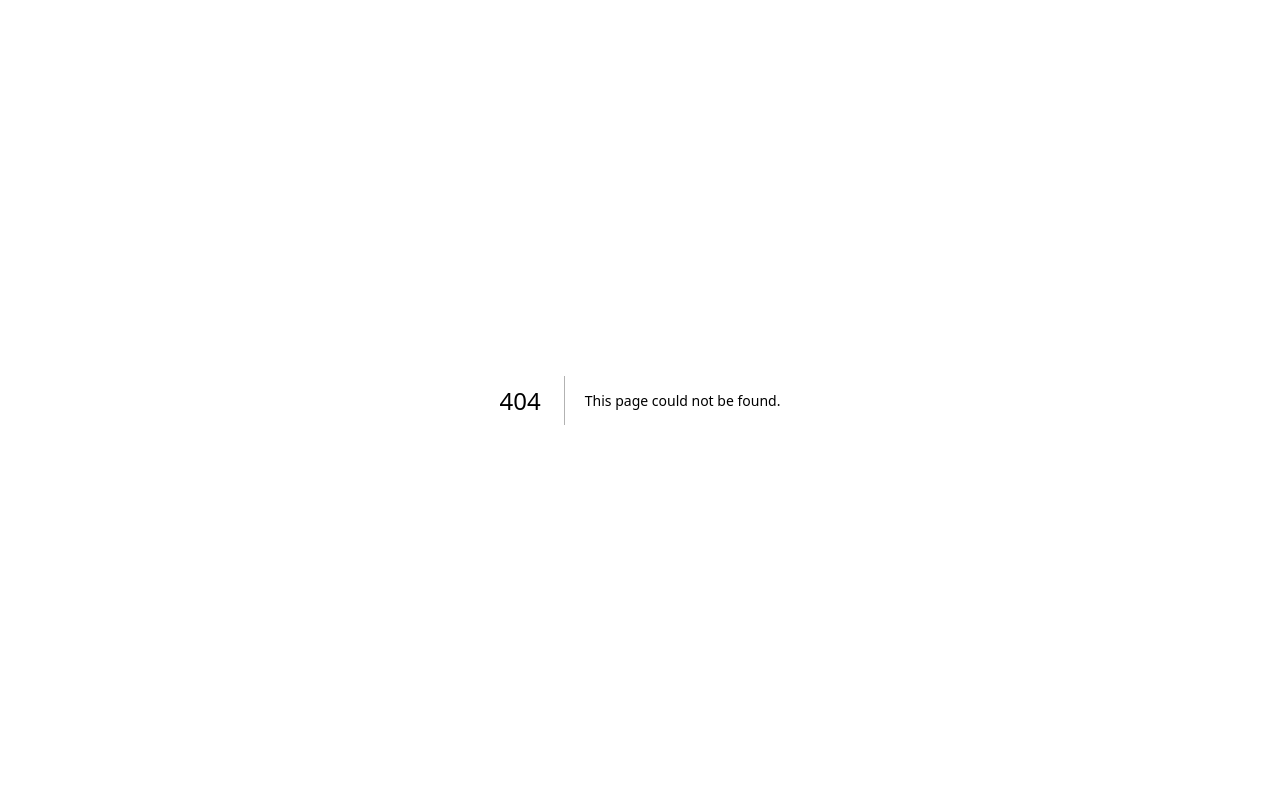
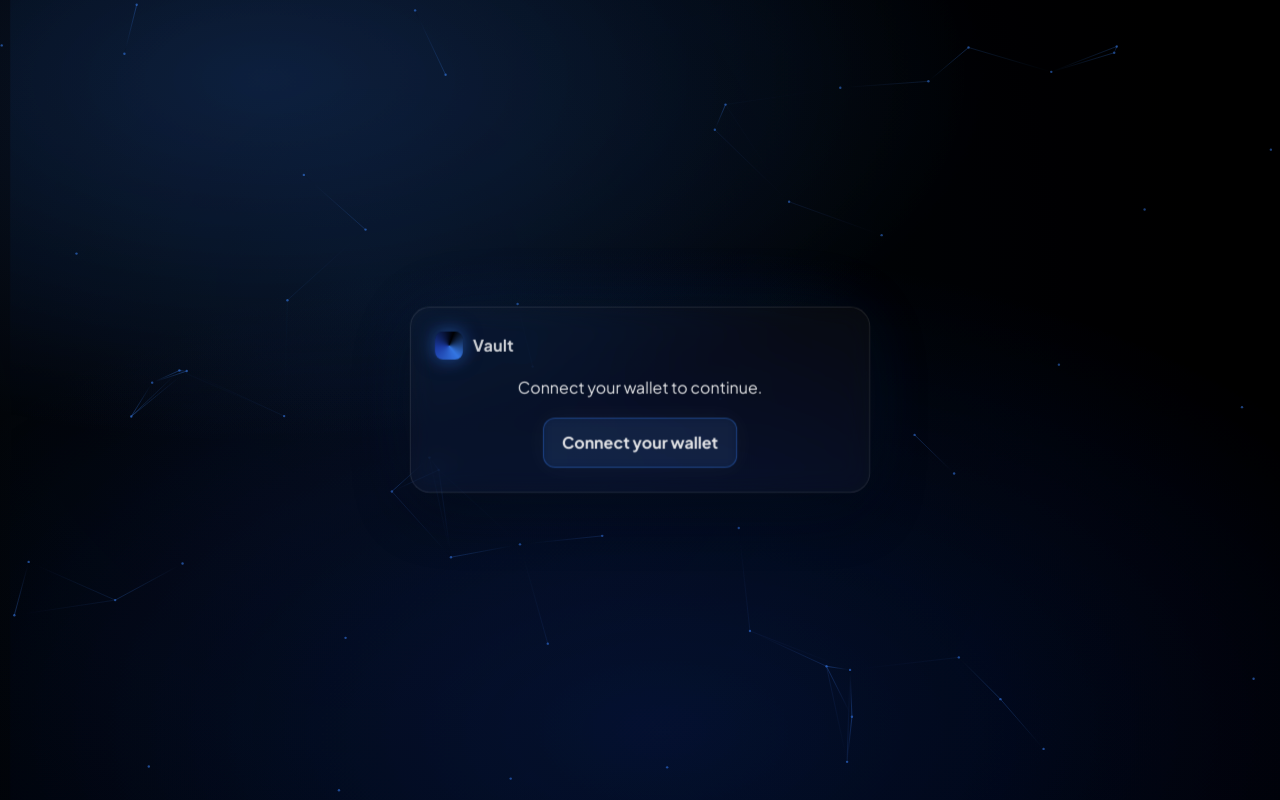
Before and after one commit to Abdullahiolajide/Vaults, a Next.js app in the folder frontend/: page /app in a window 1280 px wide. Before the commit this address had no page. Built offline with nearby package versions, Linux system fonts and the light colour scheme.

Commit message:
Wallet connect page

```diff
--- /dev/null
+++ b/frontend/src/app/app/layout.js
@@ -0,0 +1,7 @@
+export const metadata = {
+  title: 'Walletconnect'
+}
+
+export default function AppLayout({ children }) {
+  return children
+}
--- /dev/null
+++ b/frontend/src/app/app/page.jsx
@@ -0,0 +1,225 @@
+"use client"
+import Image from 'next/image'
+import { useEffect, useRef } from 'react'
+
+const CARD = { maxWidth: 460, borderRadius: 20 }
+
+// Animated backdrop (same feel as homepage)
+function AnimatedBackdrop() {
+  const ref = useRef(null)
+  useEffect(() => {
+    const canvas = ref.current
+    if (!canvas) return
+    const ctx = canvas.getContext('2d')
+    let raf = 0
+    let w = 0, h = 0
+    const dpr = Math.min(2, window.devicePixelRatio || 1)
+    let mx = 0.5, my = 0.5
+
+    const resize = () => {
+      w = canvas.clientWidth
+      h = canvas.clientHeight
+      canvas.width = Math.floor(w * dpr)
+      canvas.height = Math.floor(h * dpr)
+      ctx.setTransform(dpr, 0, 0, dpr, 0, 0)
+    }
+    resize()
+    const onResize = () => { ctx.setTransform(1,0,0,1,0,0); resize() }
+    window.addEventListener('resize', onResize)
+
+    const COUNT = 60
+    const SPEED = 0.45
+    const LINK = 120
+    const points = Array.from({ length: COUNT }, () => ({
+      x: Math.random() * w,
+      y: Math.random() * h,
+      vx: (Math.random() - 0.5) * SPEED,
+      vy: (Math.random() - 0.5) * SPEED,
+    }))
+
+    function lerp(a, b, t) { return a + (b - a) * t }
+
+    const onMouse = (e) => {
+      const rect = canvas.getBoundingClientRect()
+      mx = (e.clientX - rect.left) / rect.width
+      my = (e.clientY - rect.top) / rect.height
+    }
+    window.addEventListener('pointermove', onMouse)
+
+    const step = () => {
+      ctx.clearRect(0, 0, w, h)
+      const cx = lerp(w * 0.2, w * 0.8, mx * 0.3)
+      const cy = lerp(h * 0.3, h * 0.7, my * 0.3)
+      const g = ctx.createRadialGradient(cx, cy, 0, cx, cy, Math.max(w,h)*0.9)
+      g.addColorStop(0, 'rgba(59,130,246,0.10)')
+      g.addColorStop(1, 'rgba(0,0,0,0)')
+      ctx.fillStyle = g
+      ctx.fillRect(0,0,w,h)
+
+      for (const p of points) {
+        p.x += p.vx; p.y += p.vy
+        if (p.x < 0 || p.x > w) p.vx *= -1
+        if (p.y < 0 || p.y > h) p.vy *= -1
+      }
+
+      const max2 = LINK * LINK
+      for (let i = 0; i < points.length; i++) {
+        for (let j = i + 1; j < points.length; j++) {
+          const a = points[i], b = points[j]
+          const dx = a.x - b.x, dy = a.y - b.y
+          const d2 = dx*dx + dy*dy
+          if (d2 < max2) {
+            const t = 1 - d2 / max2
+            const grad = ctx.createLinearGradient(a.x, a.y, b.x, b.y)
+            grad.addColorStop(0, `rgba(59,130,246,${t*0.45})`)
+            grad.addColorStop(1, `rgba(0,0,0,${t*0.45})`)
+            ctx.strokeStyle = grad
+            ctx.lineWidth = 1
+            ctx.beginPath(); ctx.moveTo(a.x, a.y); ctx.lineTo(b.x, b.y); ctx.stroke()
+          }
+        }
+      }
+
+      ctx.fillStyle = 'rgba(59,130,246,0.65)'
+      for (const p of points) { ctx.beginPath(); ctx.arc(p.x, p.y, 1.2, 0, Math.PI*2); ctx.fill() }
+
+      raf = requestAnimationFrame(step)
+    }
+    const prefersReduced = window.matchMedia('(prefers-reduced-motion: reduce)').matches
+    if (!prefersReduced) step()
+    return () => { cancelAnimationFrame(raf); window.removeEventListener('resize', onResize); window.removeEventListener('pointermove', onMouse) }
+  }, [])
+  return <canvas ref={ref} aria-hidden="true" style={{ position: 'absolute', inset: 0, width: '100%', height: '100%', opacity: 0.85 }} />
+}
+
+function Logo() {
+  return (
+    <div style={{ display: 'flex', alignItems: 'center', gap: 10 }}>
+      <div
+        style={{
+          width: 28,
+          height: 28,
+          borderRadius: 8,
+          background:
+            'conic-gradient(from 140deg at 50% 50%, #3b82f6, #1e40af, #000000, #3b82f6)',
+          boxShadow: '0 0 18px rgba(59,130,246,0.6)'
+        }}
+      />
+      <span style={{ fontWeight: 700, letterSpacing: 0.2, opacity: 0.9 }}>Vault</span>
+    </div>
+  )
+}
+
+export default function AppPage() {
+  return (
+    <>
+    <main
+      style={{
+        minHeight: '100svh',
+        display: 'grid',
+        placeItems: 'center',
+        background:
+          'radial-gradient(1200px 600px at 20% 10%, rgba(59,130,246,0.12), transparent 60%), radial-gradient(900px 500px at 80% 30%, rgba(0,0,0,0.18), transparent 60%), radial-gradient(1400px 800px at 50% 90%, rgba(29,78,216,0.10), transparent 60%), #000000',
+        color: 'white',
+        position: 'relative',
+        overflow: 'hidden'
+      }}
+    >
+      <AnimatedBackdrop />
+      <div
+        className="bg-animated"
+        aria-hidden="true"
+        style={{ position: 'absolute', inset: 0, pointerEvents: 'none' }}
+      />
+      <div
+        className="fade-up card"
+        style={{
+          width: '100%',
+          maxWidth: CARD.maxWidth,
+          margin: '0 auto',
+          borderRadius: CARD.borderRadius,
+          background: 'rgba(255,255,255,0.03)',
+          border: '1px solid rgba(255,255,255,0.12)',
+          boxShadow: '0 20px 60px rgba(0,0,0,0.45), 0 0 80px rgba(59,130,246,0.12)',
+          backdropFilter: 'blur(12px) saturate(140%)',
+          WebkitBackdropFilter: 'blur(12px) saturate(140%)',
+          padding: 24,
+          animation: 'floatGlow 6s ease-in-out infinite'
+        }}
+      >
+        <div style={{ display: 'flex', justifyContent: 'space-between', alignItems: 'center', marginBottom: 16 }}>
+          <Logo />
+        </div>
+        <div className="body" style={{ textAlign: 'center' }}>
+          {/* <h2 style={{ fontSize: 22, marginBottom: 12, textShadow: '0 0 18px rgba(59,130,246,0.35), 0 0 28px rgba(0,0,0,0.25)' }}>
+            Walletconnect
+          </h2> */}
+          <p className="fade-up" style={{ opacity: 0.85, marginBottom: 18 }}>
+            Connect your wallet to continue.
+          </p>
+          <a
+            href="#connect"
+            className="pulse fade-up"
+            style={{
+              display: 'inline-block',
+              padding: '12px 18px',
+              borderRadius: 12,
+              fontWeight: 600,
+              textDecoration: 'none',
+              color: 'white',
+              background: 'rgba(59,130,246,0.12)',
+              border: '1px solid rgba(59,130,246,0.45)',
+              boxShadow: '0 0 24px rgba(59,130,246,0.35) inset, 0 0 24px rgba(0,0,0,0.25)',
+              backdropFilter: 'blur(6px)'
+            }}
+          >
+            Connect your wallet
+          </a>
+        </div>
+      </div>
+    </main>
+    <style jsx>{`
+      @keyframes drift {
+        0% { transform: translate3d(-5%, -2%, 0) scale(1); }
+        50% { transform: translate3d(5%, 2%, 0) scale(1.03); }
+        100% { transform: translate3d(-5%, -2%, 0) scale(1); }
+      }
+      @keyframes fadeUp {
+        0% { opacity: 0; transform: translate3d(0, 10px, 0); }
+        100% { opacity: 1; transform: translate3d(0, 0, 0); }
+      }
+      @keyframes pulseSoft {
+        0%, 100% { box-shadow: 0 0 24px rgba(255,255,255,0.06); }
+        50% { box-shadow: 0 0 36px rgba(255,255,255,0.12); }
+      }
+      @keyframes floatGlow {
+        0% { opacity: 0.9; transform: translate3d(0,0,0) scale(1); }
+        50% { opacity: 1; transform: translate3d(0,-6px,0) scale(1.01); }
+        100% { opacity: 0.9; transform: translate3d(0,0,0) scale(1); }
+      }
+      .bg-animated {
+        background:
+          radial-gradient(1200px 600px at 20% 10%, rgba(59,130,246,0.10), transparent 60%),
+          radial-gradient(900px 500px at 80% 30%, rgba(0,0,0,0.18), transparent 60%),
+          radial-gradient(1400px 800px at 50% 90%, rgba(29,78,216,0.10), transparent 60%);
+        filter: saturate(120%);
+        animation: drift 18s ease-in-out infinite;
+      }
+      .fade-up { animation: fadeUp 600ms ease-out both; }
+      .pulse { animation: pulseSoft 2.8s ease-in-out infinite; }
+      @media (max-width: 640px) {
+        .card {
+          min-height: 35svh;
+          display: flex;
+          flex-direction: column;
+          justify-content: center;
+          align-items: center;
+          gap: 12px;
+        }
+        .card .body { text-align: center; }
+        .card .body a { margin: 8px auto 0 auto; display: inline-block; }
+      }
+    `}</style>
+    </>
+  )
+}
--- a/frontend/src/app/page.jsx
+++ b/frontend/src/app/page.jsx
@@ -177,6 +177,11 @@ export default function Home() {
     >
       <AnimatedBackdrop />
       <div
+        className="bg-animated"
+        aria-hidden="true"
+        style={{ position: 'absolute', inset: 0, pointerEvents: 'none' }}
+      />
+      <div
         style={{
           position: 'absolute',
           inset: 0,
@@ -215,7 +220,8 @@ export default function Home() {
             backdropFilter: 'blur(22px) saturate(140%)',
             WebkitBackdropFilter: 'blur(22px) saturate(140%)',
             overflow: 'hidden',
-            position: 'relative'
+            position: 'relative',
+            animation: 'floatGlow 6s ease-in-out infinite'
           }}
         >
           <div style={{ display: 'flex', justifyContent: 'flex-end', gap: 10, padding: '14px 16px', opacity: 0.9 }}>
@@ -252,7 +258,7 @@ export default function Home() {
             </p>
 
             <div style={{ display: 'flex', gap: 16, flexWrap: 'wrap', justifyContent: 'center' }}>
-              <CTAButton tone="pink" href="#app">Launch App</CTAButton>
+              <CTAButton tone="pink" href="/app">Launch App</CTAButton>
               <CTAButton tone="cyan" href="#docs">Explore Docs</CTAButton>
             </div>
           </div>
```
